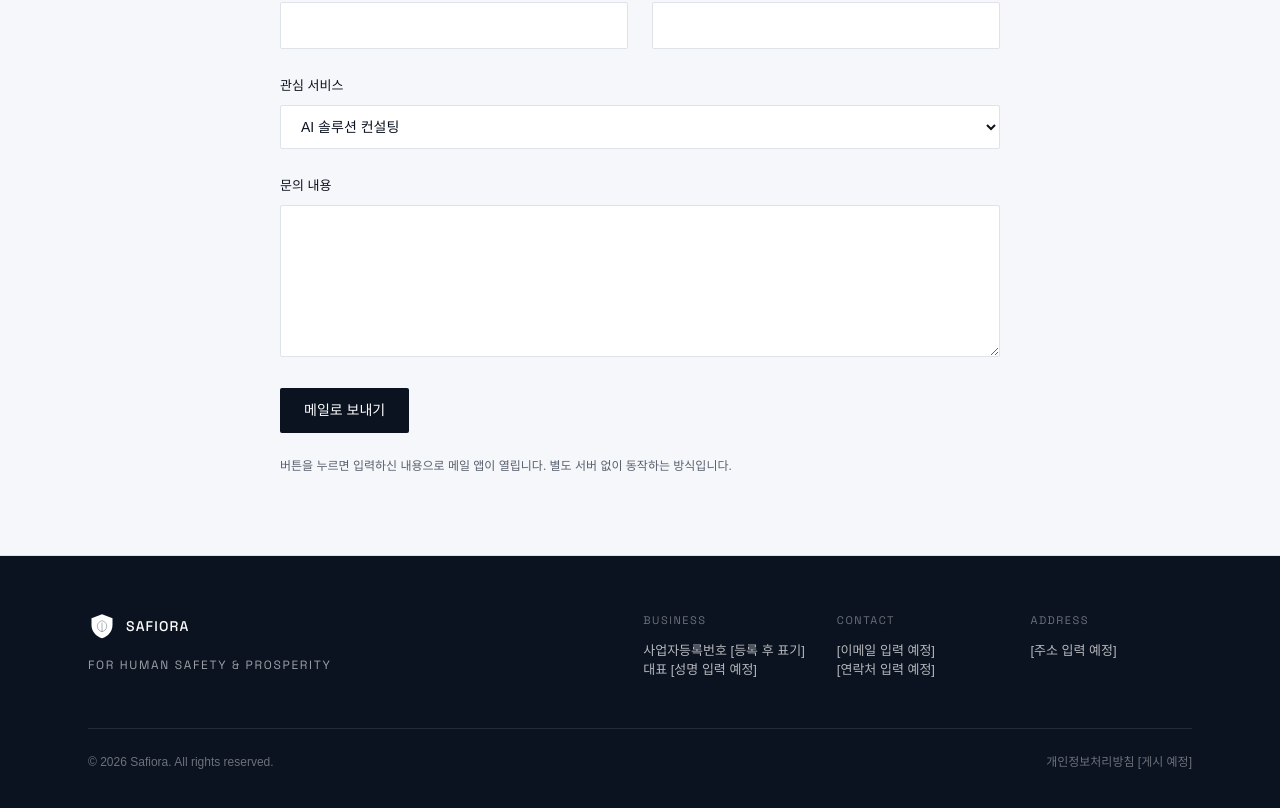
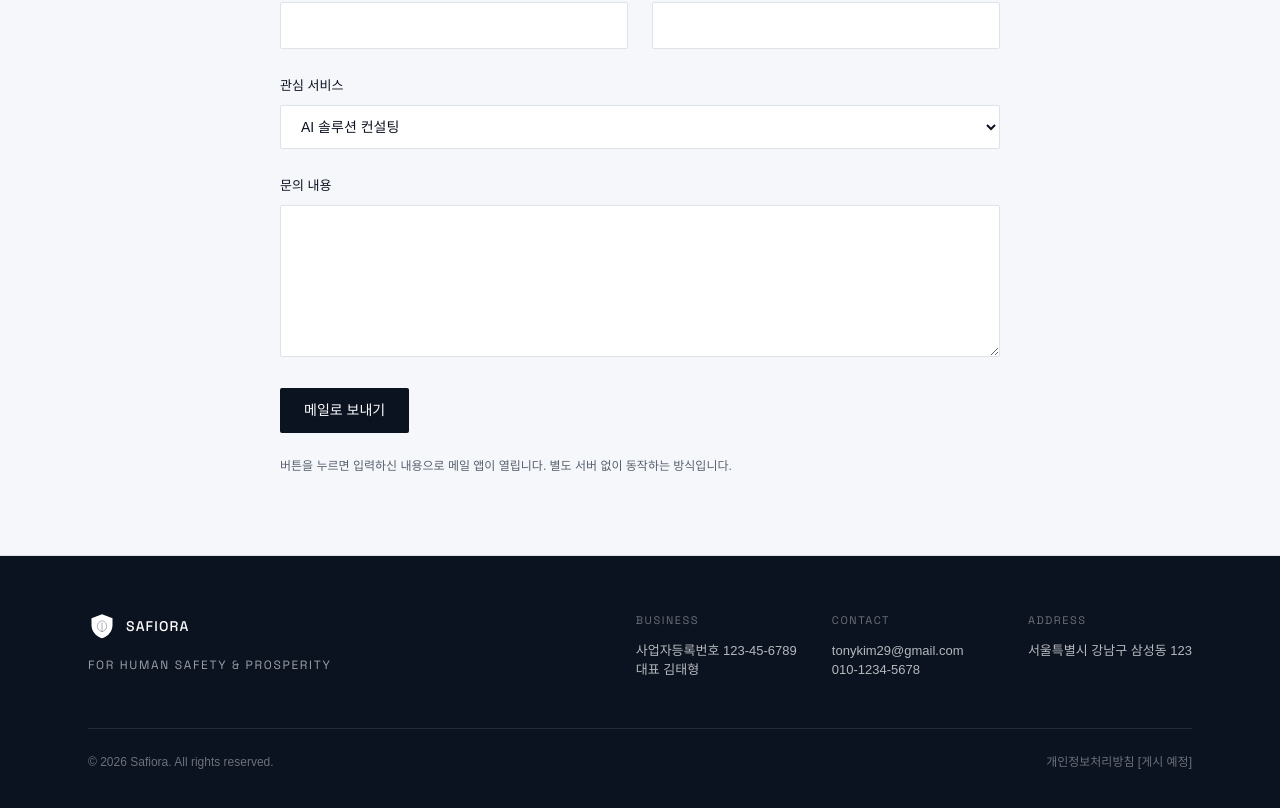
Before and after one commit to Tonykim29/safiora, a Next.js app: page /contact in a window 1280 px wide. Shown: the part 342-1150 px from the top of the page. Built offline with nearby package versions, Linux system fonts and the light colour scheme; a web font is replaced by a local one.

Commit message:
연락처 정보 반영

```diff
--- a/app/contact/ContactForm.tsx
+++ b/app/contact/ContactForm.tsx
@@ -3,7 +3,7 @@
 import { useState } from "react";
 
 // TODO: 사업자 이메일 확정되면 아래 값 교체
-const CONTACT_EMAIL = "contact@safiora.co.kr";
+const CONTACT_EMAIL = "tonykim29@gmail.com";
 
 export default function ContactForm() {
   const [name, setName] = useState("");
--- a/components/Footer.tsx
+++ b/components/Footer.tsx
@@ -14,17 +14,17 @@ export default function Footer() {
           <div className="grid grid-cols-2 gap-8 text-[13px] text-white/70 sm:grid-cols-3">
             <div>
               <p className="mb-3 font-mono text-[11px] uppercase tracking-[0.14em] text-white/40">Business</p>
-              <p>사업자등록번호 [등록 후 표기]</p>
-              <p>대표 [성명 입력 예정]</p>
+              <p>사업자등록번호 123-45-6789</p>
+              <p>대표 김태형</p>
             </div>
             <div>
               <p className="mb-3 font-mono text-[11px] uppercase tracking-[0.14em] text-white/40">Contact</p>
-              <p>[이메일 입력 예정]</p>
-              <p>[연락처 입력 예정]</p>
+              <p>tonykim29@gmail.com</p>
+              <p>010-1234-5678</p>
             </div>
             <div>
               <p className="mb-3 font-mono text-[11px] uppercase tracking-[0.14em] text-white/40">Address</p>
-              <p>[주소 입력 예정]</p>
+              <p>서울특별시 강남구 삼성동 123</p>
             </div>
           </div>
         </div>
```
